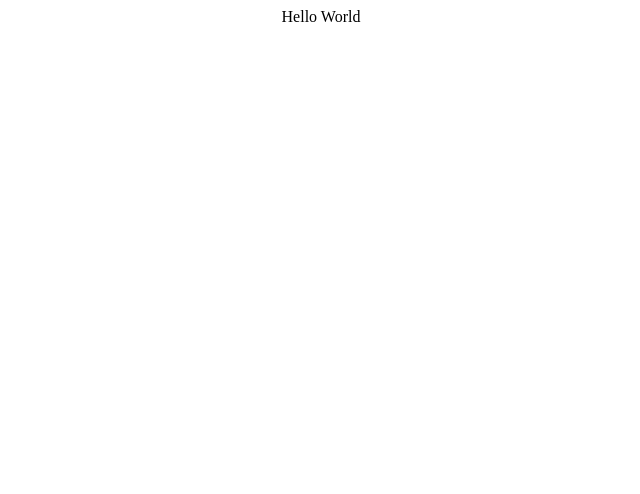
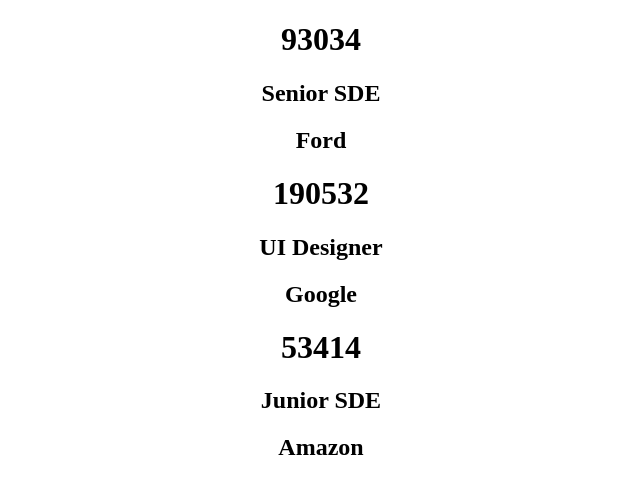
Before and after one commit to daisyyedda/ReactJS-Episode1, a React (Create React App) app: page / in a window 1280 px wide. Shown: the top 494 px of the page, without its empty margins (319-959 px from the left). Built offline with nearby package versions, Linux system fonts and the light colour scheme.

Commit message:
JSX, components, props

```diff
--- a/src/App.js
+++ b/src/App.js
@@ -1,7 +1,25 @@
 import './App.css';
 
+// JSX (function that returns HTML tags)
 function App() {
-  return <div className="App"> Hello World </div>;
+  return (
+    <div className="App">
+      <Job salary={93034} position="Senior SDE" company="Ford" />
+      <Job salary={190532} position="UI Designer" company="Google" />
+      <Job salary={53414} position="Junior SDE" company="Amazon" />
+    </div>
+  );
+}
+
+// component (must start with capital letters)
+const Job = (props) => { // props (the argument we passes into the document)
+  return (
+    <div>
+        <h1> {props.salary} </h1>
+        <h2> {props.position} </h2>
+        <h2> {props.company} </h2>
+    </div>
+  );
 }
 
 export default App;
```
